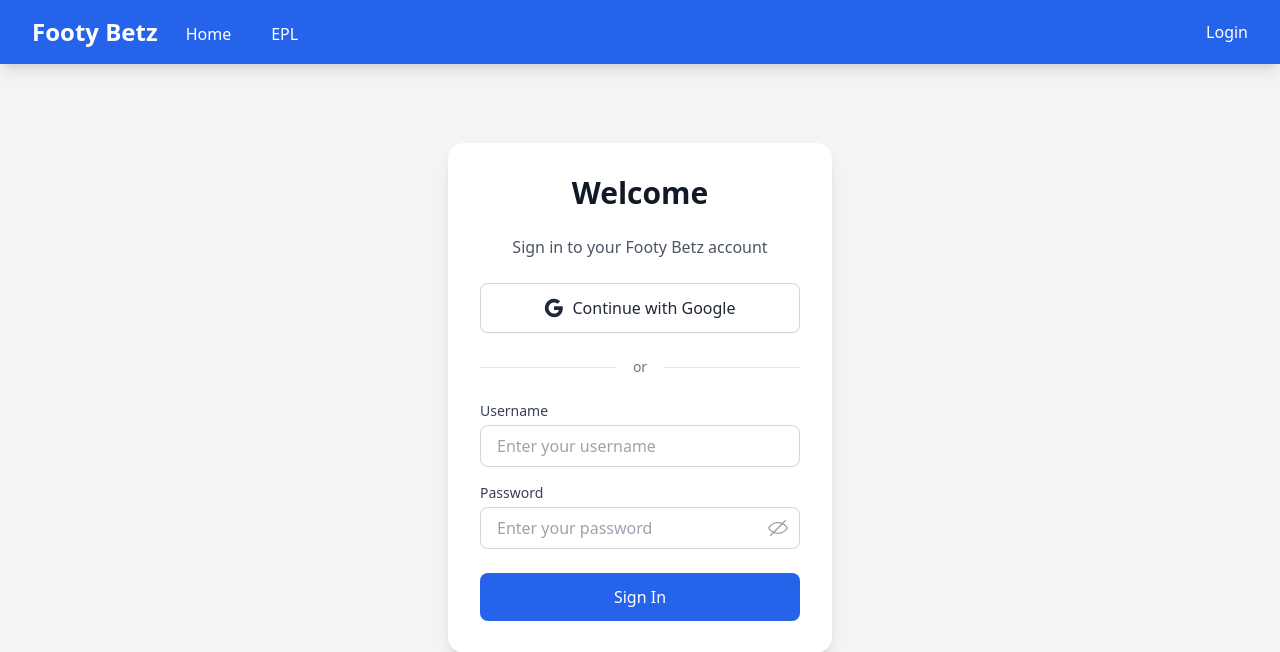
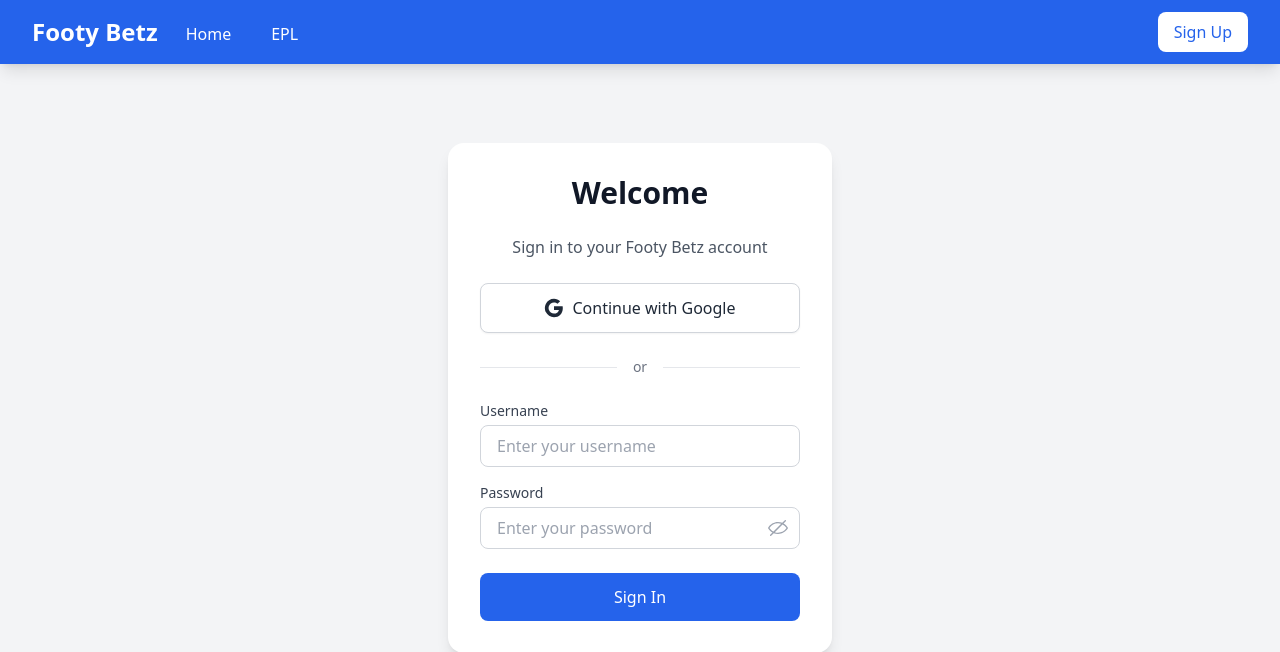
Before and after one commit to samork26/FootyBetz, a Django app: page /login/ in a window 1280 px wide. Shown: the top 652 px of the page. Run offline with Django 5.2, Linux system fonts and the light colour scheme; some libraries are stand-ins or nearby versions.

Commit message:
Minor Fixes

```diff
--- a/app/templates/login.html
+++ b/app/templates/login.html
@@ -31,7 +31,7 @@
                         <span class="text-white mr-4">Welcome, {{ user.username }}</span>
                         <a href="{% url 'logout' %}" class="text-white hover:text-blue-100">Logout</a>
                     {% else %}
-                        <a href="{% url 'login' %}" class="text-white hover:text-blue-100">Login</a>
+                        <a href="{% url 'signup' %}" class="bg-white text-blue-600 px-4 py-2 rounded-lg hover:bg-gray-100 transition-colors font-medium">Sign Up</a>
                     {% endif %}
                 </div>
             </div>
```
